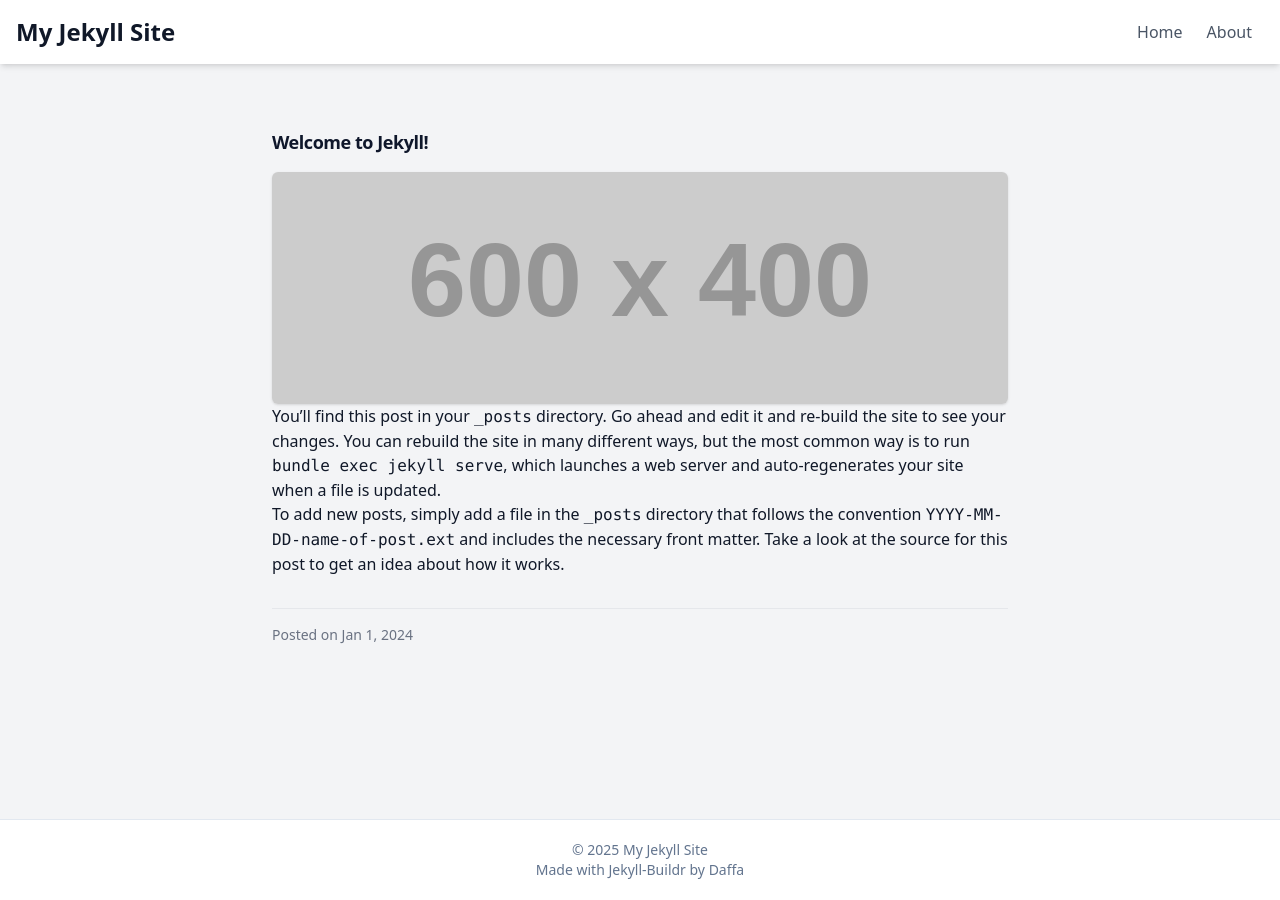
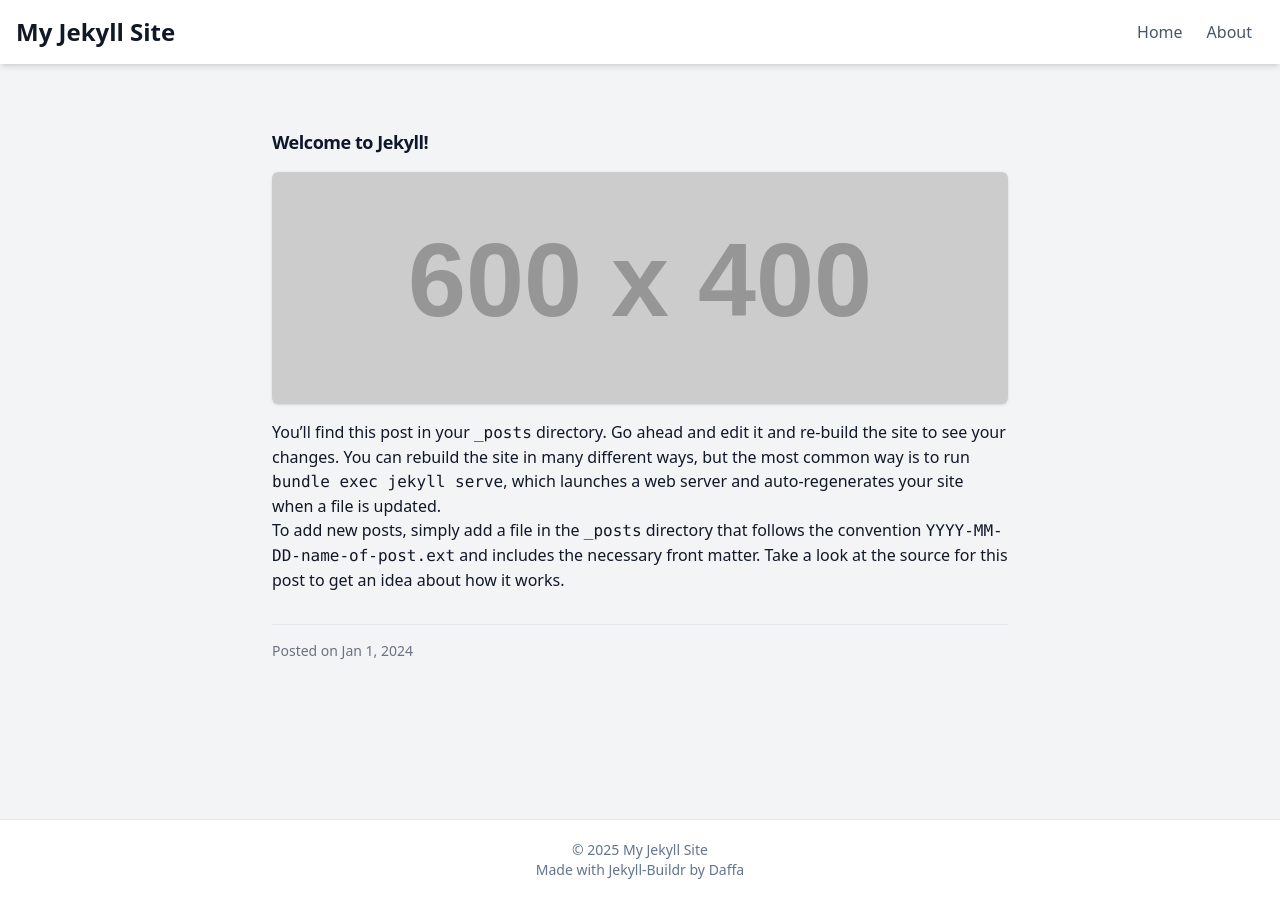
Before and after one commit to cocode-ai/cocode-ai, a Jekyll site: the page built from _posts/2024-01-01-welcome-to-jekyll.md, in a window 1280 px wide. Built offline with Jekyll 4.4.1, drawn with Linux system fonts in a browser that asks for light colours.

Commit message:
buildr: update post.html

```diff
--- a/_layouts/post.html
+++ b/_layouts/post.html
@@ -11,7 +11,7 @@ layout: default
         <img src="{{ page.image | relative_url }}" alt="{{ page.title }}" class="w-full h-58 rounded-md shadow object-cover">
       {% endif %}
 
-  <div class="post-content e-content prose prose-lg dark:prose-invert" itemprop="articleBody">
+  <div class="post-content e-content prose prose-lg dark:prose-invert mt-4" itemprop="articleBody">
     {{ content }}
   </div>
 
```
